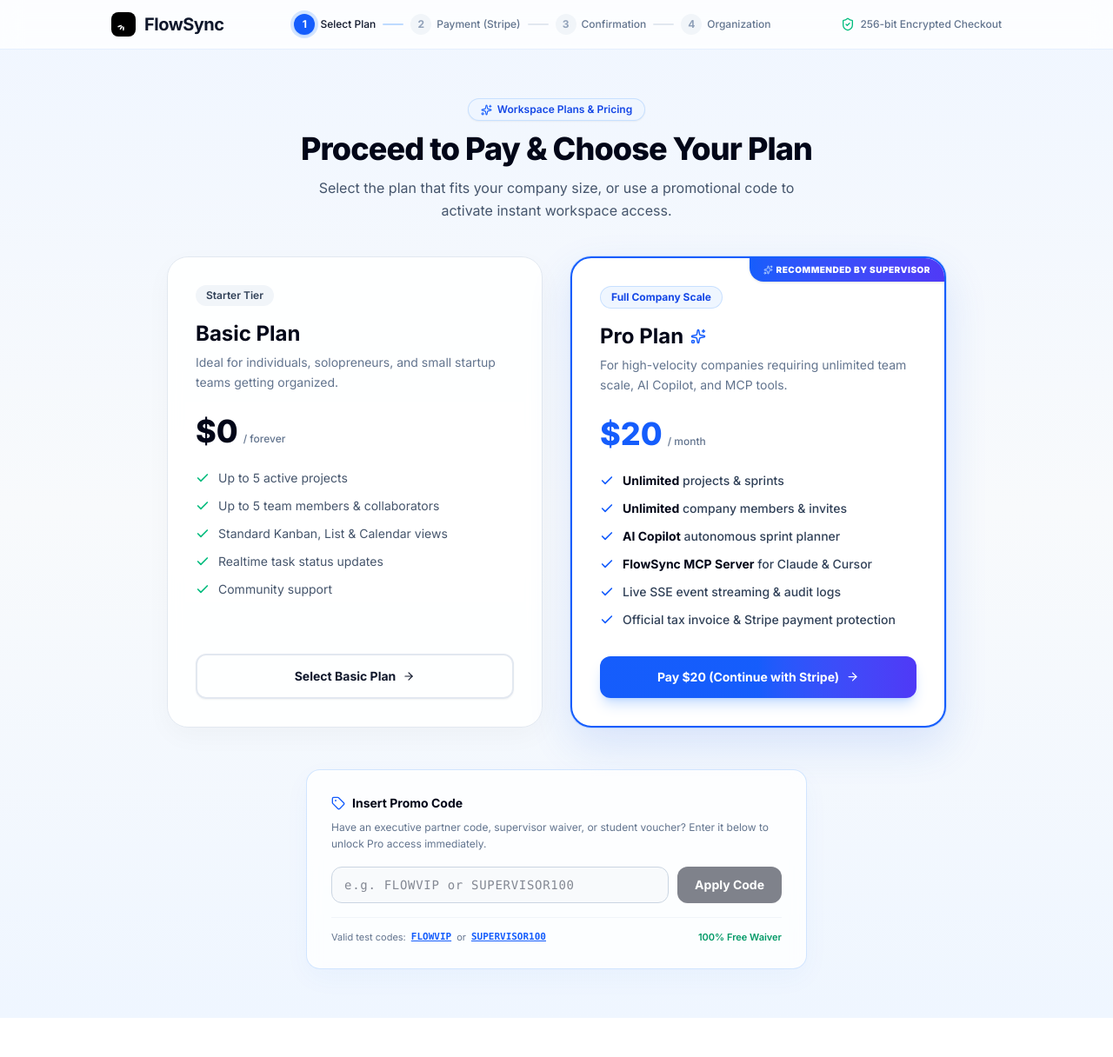
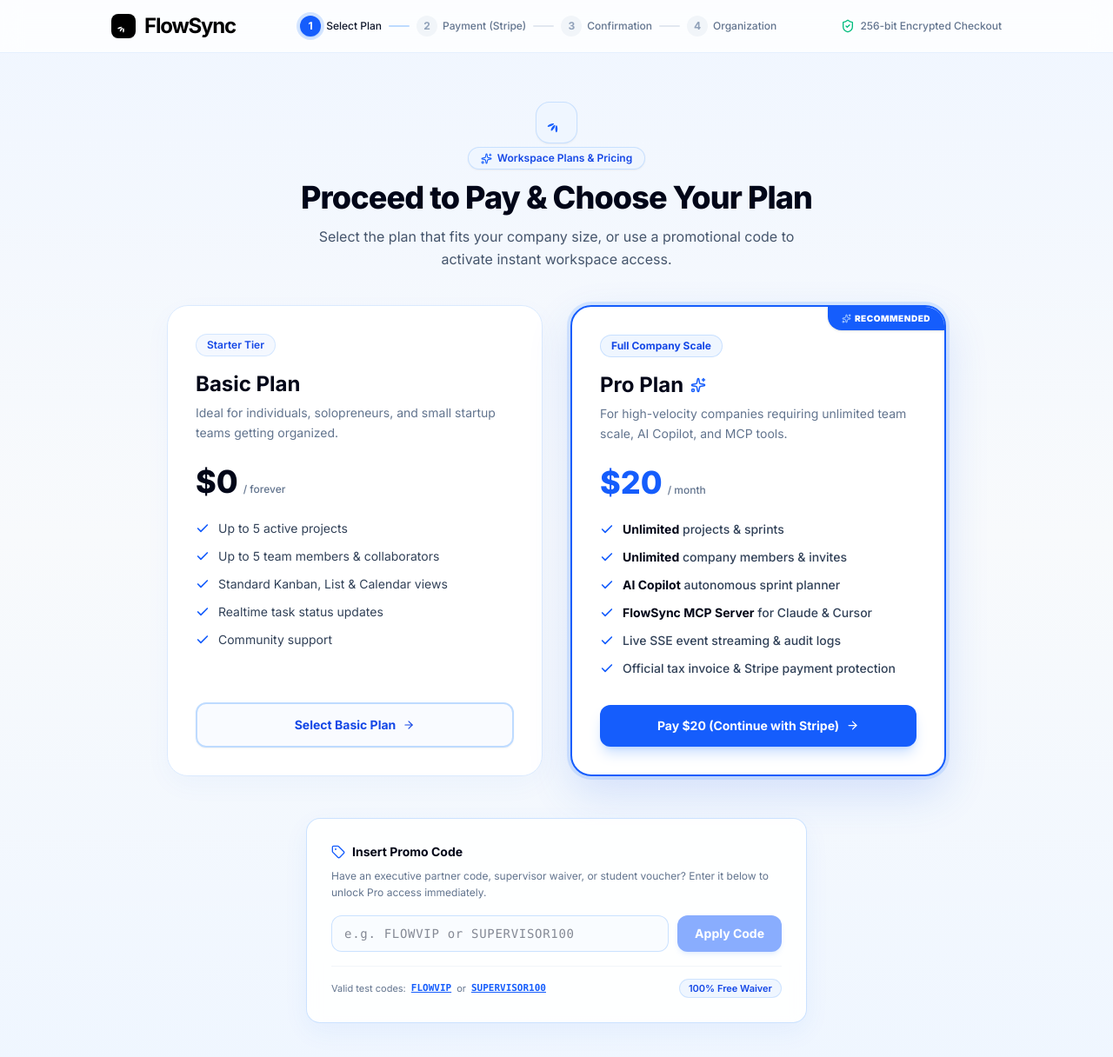
Before and after one commit to rasel1510/TaskFlow, a Next.js app: page /onboarding/plans in a window 1280 px wide. Shown: the top 1216 px of the page at 87% size. Before the commit the page ends 1171 px from the top, so only its background shows below. Built offline with nearby package versions, Linux system fonts and the light colour scheme.

Commit message:
feat(onboarding): apply landing page FlowSync logo and unified project blue theme on plans page

```diff
--- a/src/app/onboarding/plans/page.tsx
+++ b/src/app/onboarding/plans/page.tsx
@@ -3,7 +3,7 @@
 import React, { useState } from 'react';
 import { useRouter } from 'next/navigation';
 import OnboardingHeader from '@/components/onboarding/OnboardingHeader';
-import { Check, Sparkles, ArrowRight, Tag, Shield, Zap, Lock, AlertCircle, CheckCircle2 } from 'lucide-react';
+import { Check, Sparkles, ArrowRight, Tag, AlertCircle } from 'lucide-react';
 
 export default function OnboardingPlansPage() {
   const router = useRouter();
@@ -86,8 +86,21 @@ export default function OnboardingPlansPage() {
 
       <main className="flex-1 max-w-5xl w-full mx-auto px-4 sm:px-6 py-10 sm:py-14 flex flex-col items-center">
 
-        {/* Title & Badge */}
+        {/* Hero Section with Official Landing Page Logo & FlowSync Blue Accent */}
         <div className="text-center max-w-2xl mx-auto space-y-3">
+
+          {/* Centered Landing Page FlowSync Logo glyph in FlowSync Blue container */}
+          <div className="flex items-center justify-center mb-1">
+            <div className="w-12 h-12 rounded-2xl bg-blue-50 dark:bg-blue-950/60 text-blue-600 dark:text-blue-400 border border-blue-200/80 dark:border-blue-800/60 flex items-center justify-center shadow-xs transition-transform duration-200 hover:scale-105">
+              <svg className="w-6 h-6" fill="currentColor" viewBox="0 0 50 50">
+                <title>FlowSync Logo</title>
+                <path d="M27.5308 40.1395C27.5757 35.5502 26.4122 31.8182 24.9322 31.8037C23.4521 31.7893 22.2159 35.4979 22.1711 40.0871C22.1262 44.6764 23.2897 48.4085 24.7697 48.4229C26.2498 48.4374 27.486 44.7288 27.5308 40.1395Z" />
+                <path d="M18.947 39.0972C21.4661 35.2608 22.5052 31.4922 21.268 30.6798C20.0307 29.8674 16.9856 32.3188 14.4666 36.1552C11.9475 39.9916 10.9084 43.7601 12.1456 44.5726C13.3829 45.385 16.4279 42.9336 18.947 39.0972Z" />
+                <path d="M12.2792 33.593C16.4726 31.7278 19.3843 29.1194 18.7827 27.767C18.1812 26.4146 14.2942 26.8304 10.1008 28.6957C5.90744 30.5609 2.99571 33.1693 3.59726 34.5217C4.1988 35.8741 8.08584 35.4583 12.2792 33.593Z" />
+              </svg>
+            </div>
+          </div>
+
           <span className="inline-flex items-center gap-1.5 px-3.5 py-1 rounded-full text-xs font-semibold bg-blue-50 dark:bg-blue-950/60 text-blue-700 dark:text-blue-300 border border-blue-200/80 dark:border-blue-800/60 shadow-xs">
             <Sparkles size={13} className="text-blue-600 dark:text-blue-400" />
             <span>Workspace Plans & Pricing</span>
@@ -106,10 +119,10 @@ export default function OnboardingPlansPage() {
         <div className="grid grid-cols-1 md:grid-cols-2 gap-6 sm:gap-8 w-full max-w-4xl mt-10">
 
           {/* 1. BASIC PLAN CARD */}
-          <div className="rounded-3xl border border-slate-200 dark:border-slate-800 bg-white/90 dark:bg-slate-900/90 backdrop-blur-sm p-6 sm:p-8 flex flex-col justify-between shadow-[0_10px_30px_rgba(0,0,0,0.03)] hover:shadow-[0_20px_40px_rgba(37,99,235,0.06)] hover:border-blue-200 dark:hover:border-blue-900/50 transition-all">
+          <div className="rounded-3xl border border-blue-100 dark:border-blue-900/40 bg-white/95 dark:bg-slate-900/90 backdrop-blur-sm p-6 sm:p-8 flex flex-col justify-between shadow-[0_10px_30px_rgba(37,99,235,0.04)] hover:shadow-[0_20px_40px_rgba(37,99,235,0.08)] hover:border-blue-300 dark:hover:border-blue-800 transition-all">
             <div>
               <div className="flex items-center justify-between">
-                <span className="px-3 py-1 rounded-full text-xs font-semibold bg-slate-100 dark:bg-slate-800 text-slate-700 dark:text-slate-300">
+                <span className="px-3 py-1 rounded-full text-xs font-semibold bg-blue-50/70 dark:bg-blue-950/50 text-blue-700 dark:text-blue-300 border border-blue-200/60 dark:border-blue-800/60">
                   Starter Tier
                 </span>
               </div>
@@ -126,26 +139,26 @@ export default function OnboardingPlansPage() {
                 <span className="text-xs font-medium text-slate-500">/ forever</span>
               </div>
 
-              {/* Feature Checklist */}
-              <ul className="mt-6 space-y-3 text-xs sm:text-sm text-slate-600 dark:text-slate-300">
+              {/* Feature Checklist in FlowSync Blue */}
+              <ul className="mt-6 space-y-3 text-xs sm:text-sm text-slate-700 dark:text-slate-300">
                 <li className="flex items-center gap-2.5">
-                  <Check size={16} className="text-emerald-500 shrink-0" strokeWidth={2.5} />
+                  <Check size={16} className="text-blue-600 dark:text-blue-400 shrink-0" strokeWidth={2.5} />
                   <span>Up to 5 active projects</span>
                 </li>
                 <li className="flex items-center gap-2.5">
-                  <Check size={16} className="text-emerald-500 shrink-0" strokeWidth={2.5} />
+                  <Check size={16} className="text-blue-600 dark:text-blue-400 shrink-0" strokeWidth={2.5} />
                   <span>Up to 5 team members & collaborators</span>
                 </li>
                 <li className="flex items-center gap-2.5">
-                  <Check size={16} className="text-emerald-500 shrink-0" strokeWidth={2.5} />
+                  <Check size={16} className="text-blue-600 dark:text-blue-400 shrink-0" strokeWidth={2.5} />
                   <span>Standard Kanban, List & Calendar views</span>
                 </li>
                 <li className="flex items-center gap-2.5">
-                  <Check size={16} className="text-emerald-500 shrink-0" strokeWidth={2.5} />
+                  <Check size={16} className="text-blue-600 dark:text-blue-400 shrink-0" strokeWidth={2.5} />
                   <span>Realtime task status updates</span>
                 </li>
                 <li className="flex items-center gap-2.5">
-                  <Check size={16} className="text-emerald-500 shrink-0" strokeWidth={2.5} />
+                  <Check size={16} className="text-blue-600 dark:text-blue-400 shrink-0" strokeWidth={2.5} />
                   <span>Community support</span>
                 </li>
               </ul>
@@ -154,19 +167,19 @@ export default function OnboardingPlansPage() {
             <button
               onClick={handleSelectBasic}
               disabled={basicLoading}
-              className="mt-8 w-full py-3.5 px-4 rounded-xl font-bold text-xs sm:text-sm border-2 border-slate-200 dark:border-slate-700 hover:border-blue-600 hover:bg-blue-50/50 dark:hover:bg-blue-950/30 text-slate-900 dark:text-white transition-all cursor-pointer flex items-center justify-center gap-2 shadow-xs"
+              className="mt-8 w-full py-3.5 px-4 rounded-xl font-bold text-xs sm:text-sm border-2 border-blue-200 dark:border-blue-800/80 bg-blue-50/40 dark:bg-blue-950/20 hover:bg-blue-600 hover:border-blue-600 hover:text-white text-blue-700 dark:text-blue-300 transition-all cursor-pointer flex items-center justify-center gap-2 shadow-xs"
             >
               <span>{basicLoading ? 'Activating...' : 'Select Basic Plan'}</span>
               <ArrowRight size={14} />
             </button>
           </div>
 
-          {/* 2. PRO PLAN CARD ($20 / month — Supervisor Specification) */}
-          <div className="rounded-3xl border-2 border-blue-600 dark:border-blue-500 bg-white dark:bg-slate-900 p-6 sm:p-8 flex flex-col justify-between shadow-[0_20px_50px_rgba(37,99,235,0.14)] relative overflow-hidden ring-1 ring-blue-500/20">
-            {/* Top popular ribbon in FlowSync Blue gradient */}
-            <div className="absolute top-0 right-0 bg-gradient-to-r from-blue-600 to-indigo-600 text-white text-[10px] font-black tracking-wider uppercase py-1.5 px-4 rounded-bl-2xl shadow-sm flex items-center gap-1">
+          {/* 2. PRO PLAN CARD ($20 / month — FlowSync Blue Signature Theme) */}
+          <div className="rounded-3xl border-2 border-blue-600 dark:border-blue-500 bg-white dark:bg-slate-900 p-6 sm:p-8 flex flex-col justify-between shadow-[0_20px_50px_rgba(37,99,235,0.16)] relative overflow-hidden ring-4 ring-blue-500/15">
+            {/* Top popular ribbon in FlowSync Blue */}
+            <div className="absolute top-0 right-0 bg-blue-600 hover:bg-blue-700 text-white text-[10px] font-black tracking-wider uppercase py-1.5 px-4 rounded-bl-2xl shadow-sm flex items-center gap-1">
               <Sparkles size={11} className="text-blue-200" />
-              <span>Recommended by Supervisor</span>
+              <span>Recommended</span>
             </div>
 
             <div>
@@ -189,7 +202,7 @@ export default function OnboardingPlansPage() {
                 <span className="text-xs font-medium text-slate-500">/ month</span>
               </div>
 
-              {/* Feature Checklist */}
+              {/* Feature Checklist in FlowSync Blue */}
               <ul className="mt-6 space-y-3 text-xs sm:text-sm text-slate-700 dark:text-slate-200">
                 <li className="flex items-center gap-2.5 font-medium">
                   <Check size={16} className="text-blue-600 dark:text-blue-400 shrink-0" strokeWidth={2.5} />
@@ -218,10 +231,10 @@ export default function OnboardingPlansPage() {
               </ul>
             </div>
 
-            {/* As noted in supervisor's diagram: "Pay $20" button */}
+            {/* Pay $20 Primary Button in Signature FlowSync Blue */}
             <button
               onClick={() => router.push('/onboarding/payment?plan=pro')}
-              className="mt-8 w-full py-3.5 px-4 rounded-xl font-bold text-xs sm:text-sm bg-gradient-to-r from-blue-600 via-blue-600 to-indigo-600 hover:from-blue-700 hover:to-indigo-700 text-white transition-all shadow-lg shadow-blue-500/25 hover:shadow-xl hover:shadow-blue-500/35 hover:scale-[1.01] active:scale-[0.99] cursor-pointer flex items-center justify-center gap-2"
+              className="mt-8 w-full py-3.5 px-4 rounded-xl font-bold text-xs sm:text-sm bg-blue-600 hover:bg-blue-700 text-white transition-all shadow-lg shadow-blue-500/25 hover:shadow-xl hover:shadow-blue-500/35 hover:scale-[1.01] active:scale-[0.99] cursor-pointer flex items-center justify-center gap-2"
             >
               <span>Pay $20 (Continue with Stripe)</span>
               <ArrowRight size={15} />
@@ -230,10 +243,8 @@ export default function OnboardingPlansPage() {
 
         </div>
 
-        {/* =========================================================================
-            PROMO CODE SECTION (Matching diagram: "Insert Promo Code")
-            ========================================================================= */}
-        <div className="w-full max-w-xl mt-12 p-6 sm:p-7 rounded-2xl bg-white/80 dark:bg-slate-900/80 backdrop-blur-sm border border-blue-200/70 dark:border-blue-900/40 shadow-[0_10px_30px_rgba(37,99,235,0.04)]">
+        {/* Promo Code Section in FlowSync Blue */}
+        <div className="w-full max-w-xl mt-12 p-6 sm:p-7 rounded-2xl bg-white/90 dark:bg-slate-900/90 backdrop-blur-sm border border-blue-200/80 dark:border-blue-900/50 shadow-[0_10px_30px_rgba(37,99,235,0.06)]">
           <div className="flex items-center gap-2 mb-2">
             <Tag size={16} className="text-blue-600 dark:text-blue-400" />
             <h4 className="text-sm font-bold text-slate-950 dark:text-white">
@@ -251,12 +262,12 @@ export default function OnboardingPlansPage() {
               placeholder="e.g. FLOWVIP or SUPERVISOR100"
               value={promoCode}
               onChange={e => setPromoCode(e.target.value.toUpperCase())}
-              className="flex-1 px-3.5 py-2.5 rounded-xl text-xs sm:text-sm bg-slate-50 dark:bg-slate-950 border border-slate-300 dark:border-slate-700 font-mono tracking-wider focus:outline-none focus:ring-2 focus:ring-blue-500/30 focus:border-blue-600 transition-all text-slate-900 dark:text-white"
+              className="flex-1 px-3.5 py-2.5 rounded-xl text-xs sm:text-sm bg-blue-50/30 dark:bg-slate-950 border border-blue-200/80 dark:border-slate-700 font-mono tracking-wider focus:outline-none focus:ring-2 focus:ring-blue-500/30 focus:border-blue-600 transition-all text-slate-900 dark:text-white"
             />
             <button
               type="submit"
               disabled={promoLoading || !promoCode.trim()}
-              className="px-5 py-2.5 rounded-xl text-xs sm:text-sm font-bold bg-slate-950 hover:bg-blue-600 text-white dark:bg-blue-600 dark:hover:bg-blue-500 transition-colors disabled:opacity-50 shrink-0 cursor-pointer shadow-xs"
+              className="px-5 py-2.5 rounded-xl text-xs sm:text-sm font-bold bg-blue-600 hover:bg-blue-700 text-white transition-all disabled:opacity-50 shrink-0 cursor-pointer shadow-md shadow-blue-500/20"
             >
               {promoLoading ? 'Checking...' : 'Apply Code'}
             </button>
@@ -295,7 +306,9 @@ export default function OnboardingPlansPage() {
                 SUPERVISOR100
               </button>
             </span>
-            <span className="text-emerald-600 dark:text-emerald-400 font-semibold">100% Free Waiver</span>
+            <span className="px-2.5 py-0.5 rounded-full text-[11px] font-semibold bg-blue-50 dark:bg-blue-950/60 text-blue-700 dark:text-blue-300 border border-blue-200/70 dark:border-blue-800/60">
+              100% Free Waiver
+            </span>
           </div>
         </div>
 
--- a/src/components/onboarding/OnboardingHeader.tsx
+++ b/src/components/onboarding/OnboardingHeader.tsx
@@ -30,7 +30,7 @@ export default function OnboardingHeader({ currentStep }: OnboardingHeaderProps)
               <path d="M12.2792 33.593C16.4726 31.7278 19.3843 29.1194 18.7827 27.767C18.1812 26.4146 14.2942 26.8304 10.1008 28.6957C5.90744 30.5609 2.99571 33.1693 3.59726 34.5217C4.1988 35.8741 8.08584 35.4583 12.2792 33.593Z" />
             </svg>
           </div>
-          <span className="font-bold text-xl text-slate-900 tracking-tight transition-colors dark:text-white">
+          <span className="font-bold text-2xl text-black tracking-tighter transition-colors dark:text-white">
             FlowSync
           </span>
         </Link>
```
Also changed, not shown: src/components/stats.tsx (line endings or trailing spaces).
